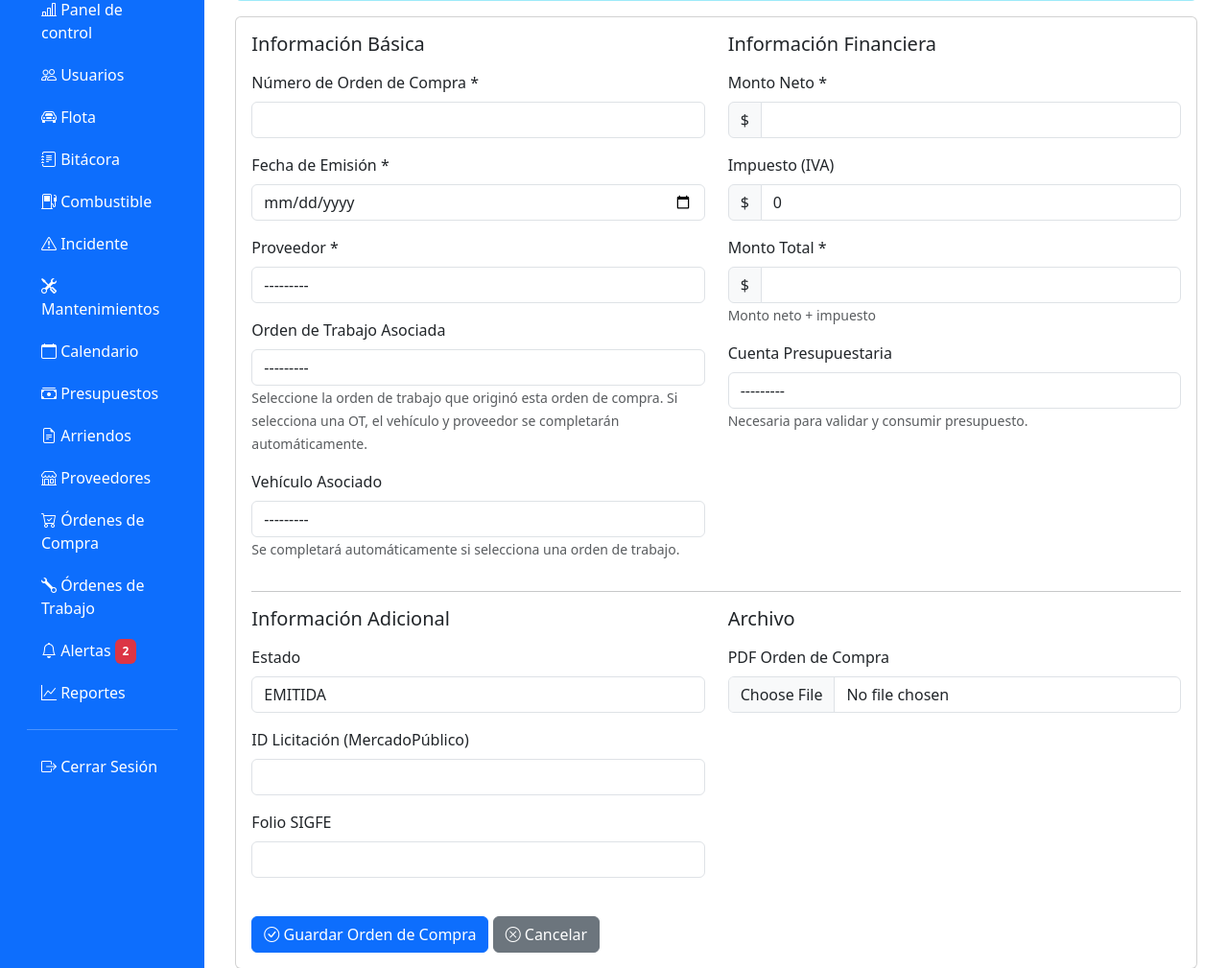
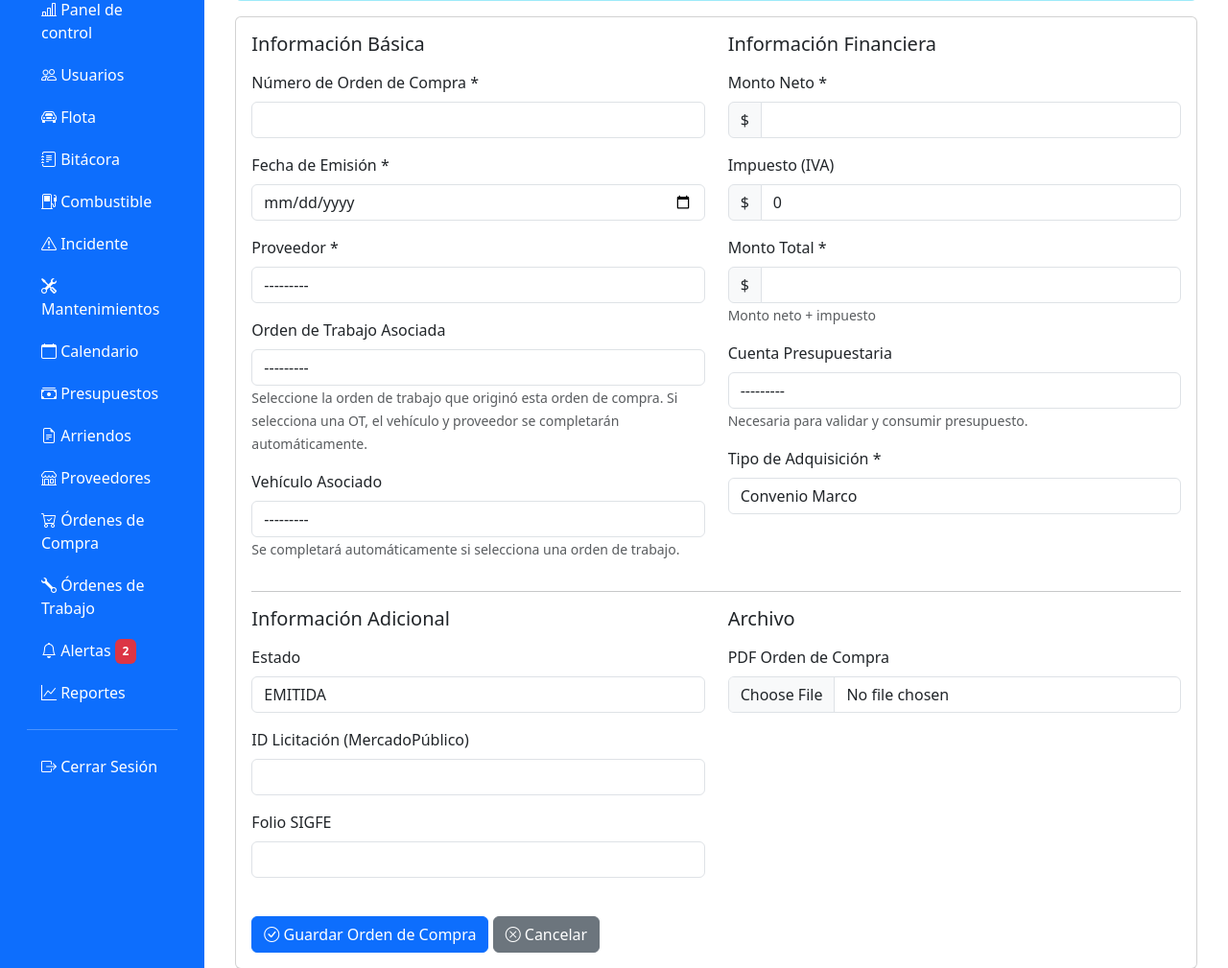
Before and after one commit to sergiodmartinezf/gestion_flota_hrn, a Django app: page /ordenes-compra/registrar/ in a window 1280 px wide. Shown: the part 163-1172 px from the top of the page at 96% size. Run offline with Django 5.2, Linux system fonts and the light colour scheme; a user stored in the database is signed in; tables that the repository leaves empty hold one stand-in row (values such as "Sample post"); some libraries are stand-ins or nearby versions.

Commit message:
más arreglos menores

```diff
--- a/flota/forms.py
+++ b/flota/forms.py
@@ -154,10 +154,10 @@ class VehiculoForm(forms.ModelForm):
             'modelo': forms.TextInput(attrs={'class': 'form-control'}),
             'vin': forms.TextInput(attrs={'class': 'form-control'}),
             'nro_motor': forms.TextInput(attrs={'class': 'form-control'}),
-            'anio_adquisicion': forms.NumberInput(attrs={'class': 'form-control'}),
-            'vida_util': forms.NumberInput(attrs={'class': 'form-control'}),
+            'anio_adquisicion': forms.NumberInput(attrs={'class': 'form-control', 'min': 0}),
+            'vida_util': forms.NumberInput(attrs={'class': 'form-control', 'min': 0}),
+            'umbral_mantencion': forms.NumberInput(attrs={'class': 'form-control', 'min': 0}),
             'kilometraje_actual': forms.NumberInput(attrs={'class': 'form-control'}),
-            'umbral_mantencion': forms.NumberInput(attrs={'class': 'form-control'}),
             'tipo_carroceria': forms.Select(attrs={'class': 'form-control'}),
             'clase_ambulancia': forms.Select(attrs={'class': 'form-control'}),
             'es_samu': forms.CheckboxInput(attrs={'class': 'form-check-input'}),
@@ -199,6 +199,24 @@ class VehiculoForm(forms.ModelForm):
         if self.instance.pk and patente and self.instance.patente != patente:
             return self.instance.patente
         return patente
+
+    def clean_anio_adquisicion(self):
+        value = self.cleaned_data.get('anio_adquisicion')
+        if value is not None and value < 0:
+            raise forms.ValidationError('El año de adquisición no puede ser negativo.')
+        return value
+
+    def clean_vida_util(self):
+        value = self.cleaned_data.get('vida_util')
+        if value is not None and value < 0:
+            raise forms.ValidationError('La vida útil no puede ser negativa.')
+        return value
+
+    def clean_umbral_mantencion(self):
+        value = self.cleaned_data.get('umbral_mantencion')
+        if value is not None and value < 0:
+            raise forms.ValidationError('El umbral de mantención no puede ser negativo.')
+        return value
 
 
 class ProveedorForm(forms.ModelForm):
--- a/flota/templates/flota/dashboard.html
+++ b/flota/templates/flota/dashboard.html
@@ -99,11 +99,6 @@
                     <a href="{% url 'alertas_mantenimiento' %}" class="btn btn-warning btn-sm me-2">
                         <i class="bi bi-eye"></i> Ver Todas las Alertas
                     </a>
-                    {% if alertas_activas %}
-                    <button type="button" class="btn btn-outline-danger btn-sm" onclick="marcarComoRevisadas()">
-                        <i class="bi bi-check-all"></i> Marcar como Revisadas
-                    </button>
-                    {% endif %}
                 </div>
             </div>
         </div>
--- a/flota/templates/flota/modificar_vehiculo.html
+++ b/flota/templates/flota/modificar_vehiculo.html
@@ -162,6 +162,6 @@
     <a href="{% url 'actualizar_estado_vehiculo' vehiculo.patente %}" class="btn btn-info" title="Actualizar Estado">
         <i class="bi bi-arrow-repeat"></i> Actualizar Estado
     </a>
-    <a href="{% url 'ficha_vehiculo' vehiculo.patente %}" class="btn btn-secondary">Cancelar</a>
+    <a href="{% url 'listar_flota' %}" class="btn btn-secondary">Cancelar</a>
 </form>
 {% endblock %}
--- a/flota/templates/flota/registrar_orden_compra.html
+++ b/flota/templates/flota/registrar_orden_compra.html
@@ -134,6 +134,16 @@
                                 <div class="text-danger small">{{ form.cuenta_presupuestaria.errors }}</div>
                             {% endif %}
                         </div>
+
+                        <div class="mb-3">
+                            <label for="{{ form.tipo_adquisicion.id_for_label }}" class="form-label">
+                                Tipo de Adquisición *
+                            </label>
+                            {{ form.tipo_adquisicion }}
+                            {% if form.tipo_adquisicion.errors %}
+                                <div class="text-danger small">{{ form.tipo_adquisicion.errors }}</div>
+                            {% endif %}
+                        </div>
                     </div>
                 </div>
 
--- a/flota/views/ordenes.py
+++ b/flota/views/ordenes.py
@@ -188,6 +188,10 @@ def registrar_orden_compra(request):
             orden_compra = form.save()
             messages.success(request, f'Orden de Compra {orden_compra.nro_oc} registrada exitosamente.')
             return redirect('listar_ordenes_compra')
+        else:
+            for field, errors in form.errors.items():
+                for error in errors:
+                    messages.error(request, f"{field}: {error}")
     else:
         # Prellenar desde OT si se viene desde registrar_orden_trabajo
         ot_id = request.GET.get('ot')
@@ -313,14 +317,11 @@ def registrar_orden_trabajo(request):
             orden_trabajo = form.save()
             messages.success(
                 request,
-                f'Orden de Trabajo {orden_trabajo.nro_ot} registrada. Siguiente paso: registrar la Orden de Compra asociada.'
+                f'Orden de Trabajo {orden_trabajo.nro_ot} registrada exitosamente.'
             )
-            # Construir la URL correctamente
-            url = reverse('registrar_orden_compra') + f'?ot={orden_trabajo.id}'
-            return redirect(url)
+            return redirect('listar_ordenes_trabajo')
     else:
         form = OrdenTrabajoForm()
-
     return render(request, 'flota/registrar_orden_trabajo.html', {'form': form})
 
 # Listar Órdenes de Trabajo
```
Also changed, not shown: flota/templates/flota/alertas_mantenimiento.html (+1 -12 lines).
